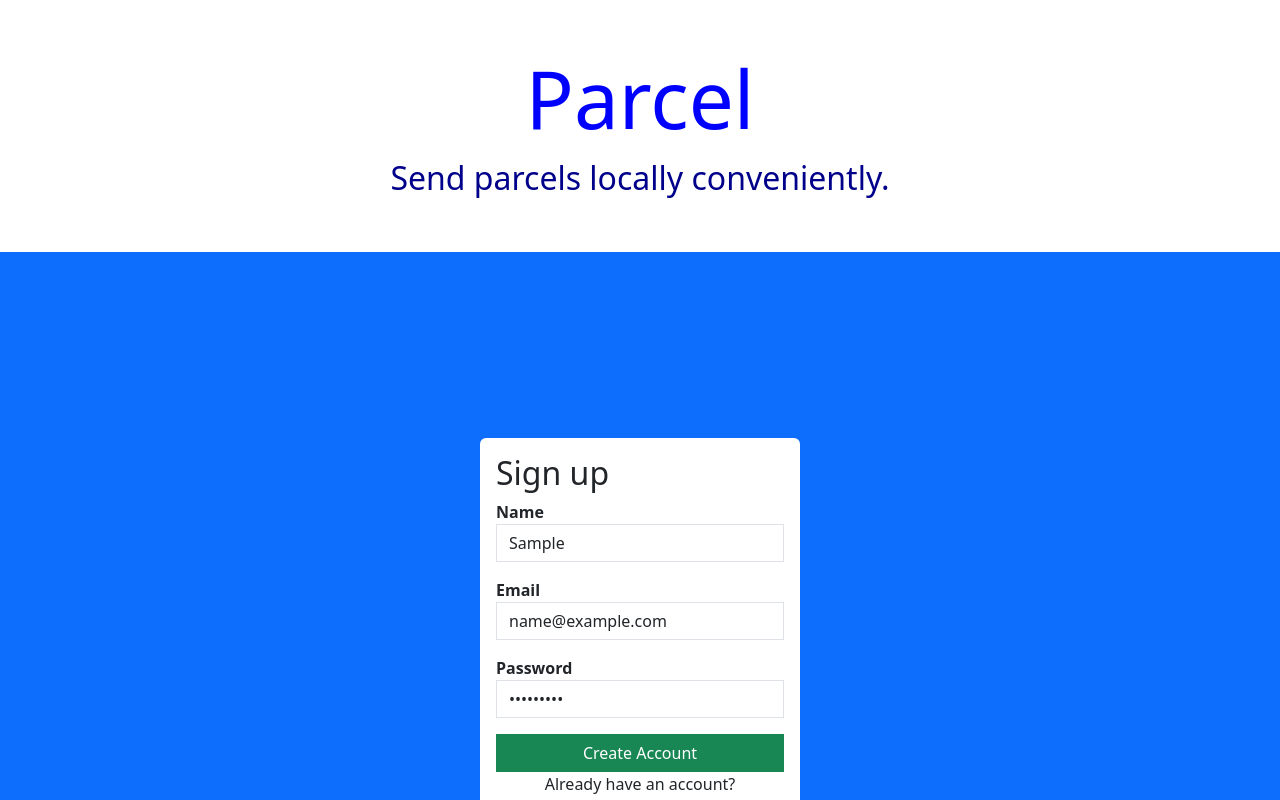
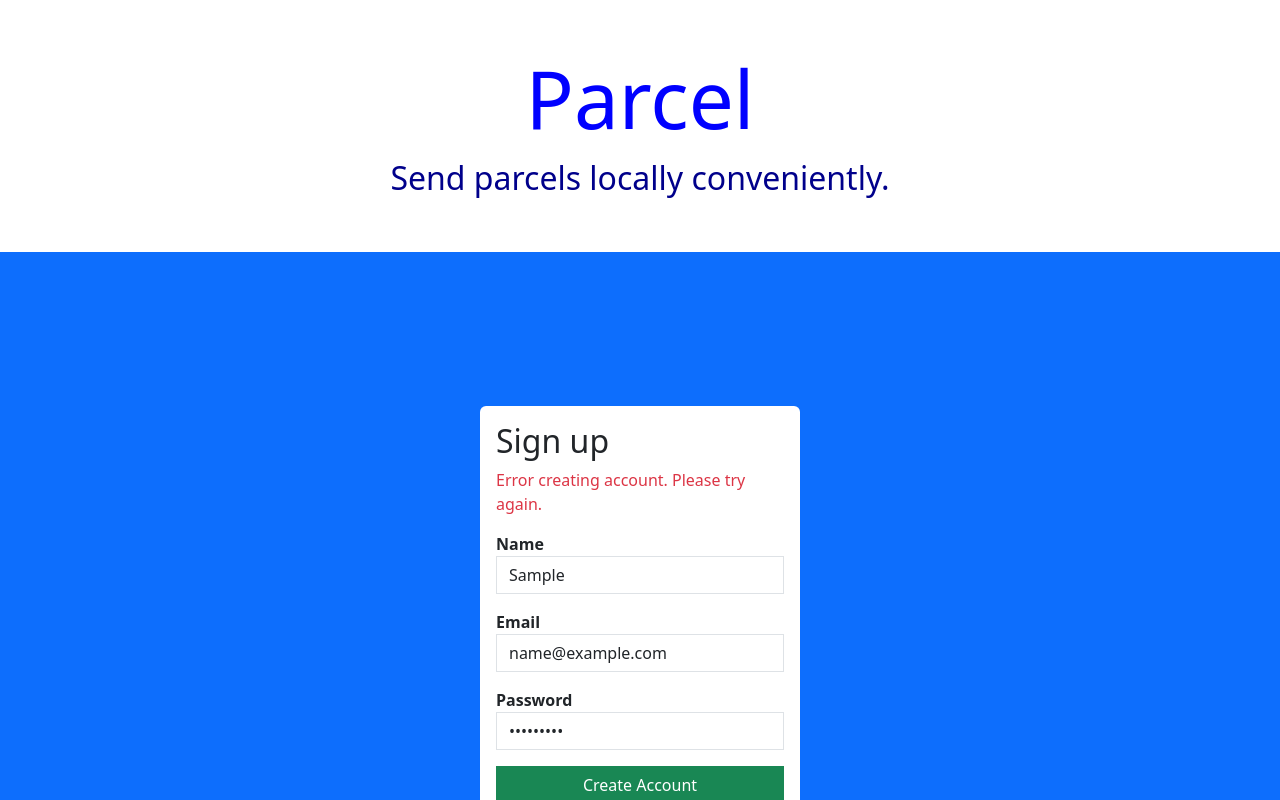
Before and after one commit to t2hale00/user-app, a React (Create React App) app in the folder frontend/: page /signup in a window 1280 px wide. Both pictures are taken after typing "Sample", "name@example.com", "Sample123" into the empty fields and a click on the button "Create Account". Shown: the top 800 px of the page. Built offline with nearby package versions, Linux system fonts and the light colour scheme; no server answers.

Commit message:
Added notification upon creating account success

```diff
--- a/frontend/src/Signup.js
+++ b/frontend/src/Signup.js
@@ -19,6 +19,8 @@ function Signup() {
         password: ''
       })
 
+      const [notification, setNotification] = useState(null);
+
       const handleInput = e => {
         const {name, value} = e.target;
         setValues({
@@ -34,19 +36,26 @@ function Signup() {
 
         if(errors.name === "" && errors.email === "" && errors.password === ""){
           axios.post('http://localhost:8081/signup', values)
-          .then(res => {
-            navigate('/');
-          })
-          .catch(err => console.log(err));
-          }
-
+          .then((res) => {
+            setNotification('Account created successfully');
+            // Navigate to login page after a short delay
+            setTimeout(() => {
+              navigate('/');
+            }, 3000); })
+          .catch((err) => {
+            console.error(err);
+            setNotification('Error creating account. Please try again.');
+          });
       }
+    };
 
   return (
     <div className='d-flex justify-content-center align-items-center bg-primary vh-100'>
       <div className='bg-white p-3 rounded w-25'>
         <h2>Sign up</h2>
         <form action=""  onSubmit={handleSubmit}>
+        {notification && <p className={notification.includes('successfully') ? 'text-success' : 'text-danger'}>{notification}</p>}
+
         <div className='mb-3'>
           <label htmlFor="email"><strong>Name</strong></label>
           <input type="name" className='form-control rounded-0' placeholder=' Enter name' name='name'
```
